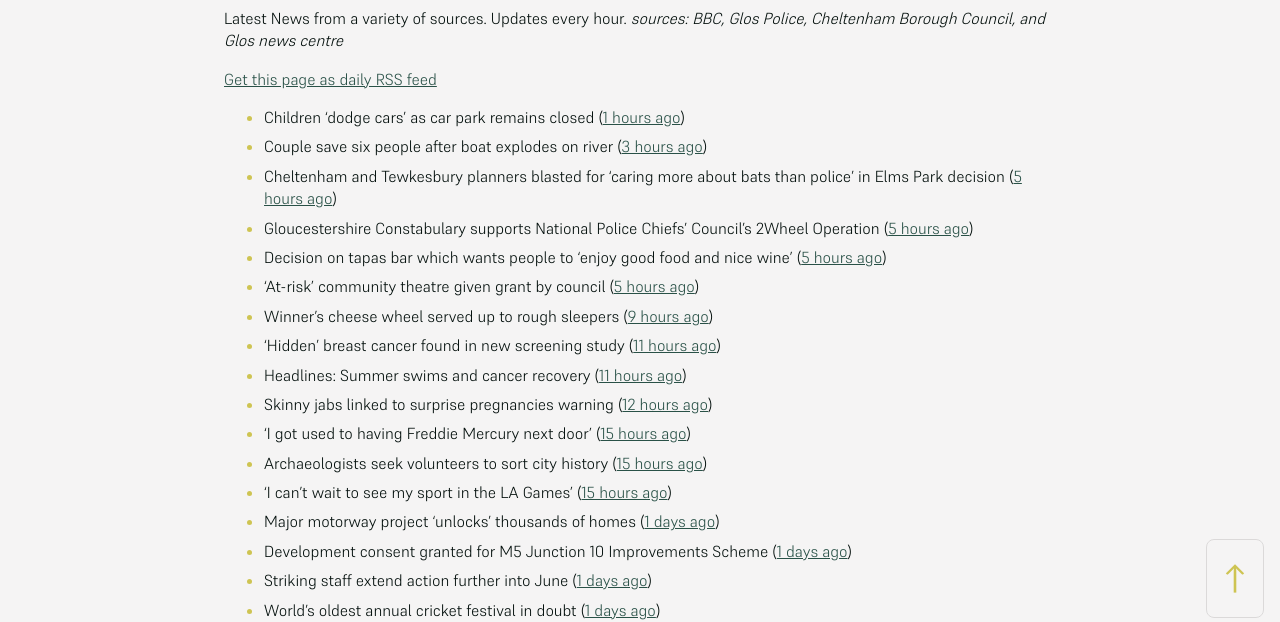
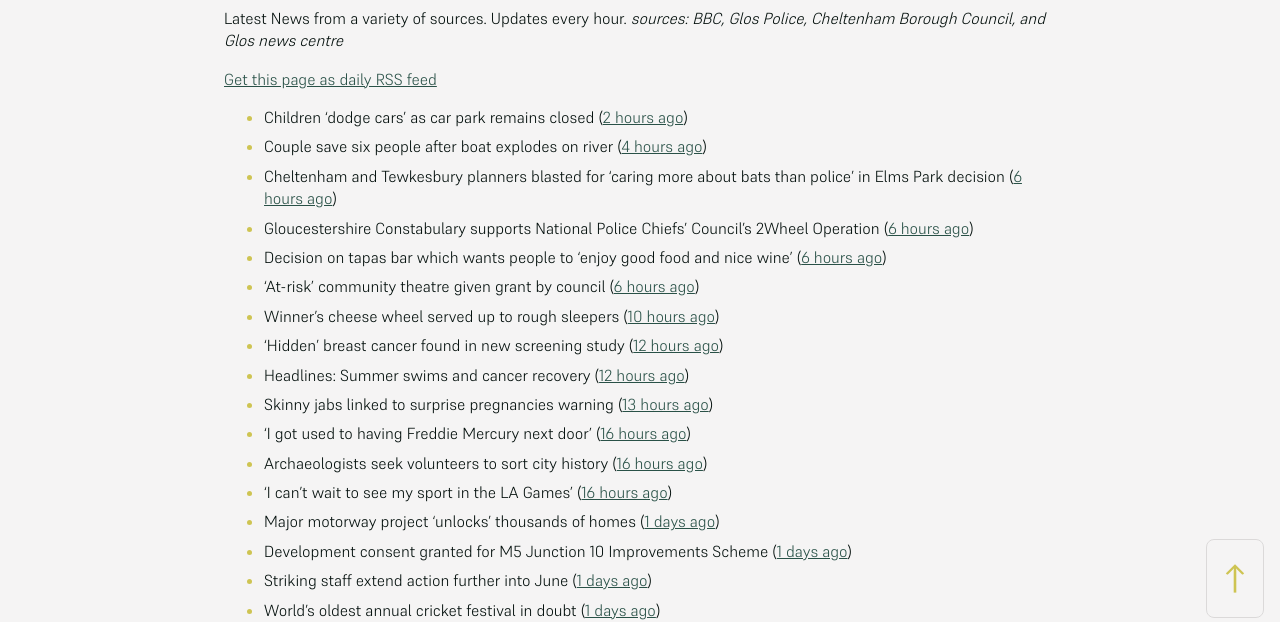
Before and after one commit to mat-0/cheltenham-open-data, a Jekyll site: the page built from _pages/news.md, in a window 1280 px wide and 900 px high. Shown: the part 266-888 px from the top of the window. Built offline with Jekyll 4.4.1, drawn with Linux system fonts in a browser that asks for light colours; some of the changed text lies outside the part shown.

Commit message:
Updated 2025-06-05 21:58:09

```diff
--- a/_pages/news.md
+++ b/_pages/news.md
@@ -12,19 +12,19 @@ _sources: BBC, Glos Police, Cheltenham Borough Council, and Glos news centre_
 [Get this page as daily RSS feed](/daily.rss)
 
 <!-- news_marker starts -->
-- Children 'dodge cars' as car park remains closed ([1 hours ago](https://www.bbc.com/news/articles/c15v3072q04o))
-- Couple save six people after boat explodes on river ([3 hours ago](https://www.bbc.com/news/articles/cq54p798dxlo))
-- Cheltenham and Tewkesbury planners blasted for ‘caring more about bats than police’ in Elms Park decision ([5 hours ago](https://gloucesternewscentre.co.uk/cheltenham-and-tewkesbury-planners-blasted-for-caring-more-about-bats-than-police-in-elms-park-decision/))
-- Gloucestershire Constabulary supports National Police Chiefs’ Council’s 2Wheel Operation ([5 hours ago](https://gloucesternewscentre.co.uk/gloucestershire-constabulary-supports-national-police-chiefs-councils-2wheel-operation/))
-- Decision on tapas bar which wants people to ‘enjoy good food and nice wine’ ([5 hours ago](https://gloucesternewscentre.co.uk/decision-on-tapas-bar-which-wants-people-to-enjoy-good-food-and-nice-wine/))
-- 'At-risk' community theatre given grant by council ([5 hours ago](https://www.bbc.com/news/articles/c2kq2d2e71zo))
-- Winner's cheese wheel served up to rough sleepers ([9 hours ago](https://www.bbc.com/news/articles/cvg9z4l01ygo))
-- 'Hidden' breast cancer found in new screening study ([11 hours ago](https://www.bbc.com/news/articles/cd90g95q8v0o))
-- Headlines: Summer swims and cancer recovery ([11 hours ago](https://www.bbc.com/news/articles/ckgxpzv9r41o))
-- Skinny jabs linked to surprise pregnancies warning ([12 hours ago](https://www.bbc.co.uk/sounds/play/p0lgh4cd))
-- 'I got used to having Freddie Mercury next door' ([15 hours ago](https://www.bbc.com/news/articles/cp8ydj0kplyo))
-- Archaeologists seek volunteers to sort city history ([15 hours ago](https://www.bbc.com/news/articles/cgj8z5vj2n4o))
-- 'I can't wait to see my sport in the LA Games' ([15 hours ago](https://www.bbc.com/news/articles/cjdz8yyl92ro))
+- Children 'dodge cars' as car park remains closed ([2 hours ago](https://www.bbc.com/news/articles/c15v3072q04o))
+- Couple save six people after boat explodes on river ([4 hours ago](https://www.bbc.com/news/articles/cq54p798dxlo))
+- Cheltenham and Tewkesbury planners blasted for ‘caring more about bats than police’ in Elms Park decision ([6 hours ago](https://gloucesternewscentre.co.uk/cheltenham-and-tewkesbury-planners-blasted-for-caring-more-about-bats-than-police-in-elms-park-decision/))
+- Gloucestershire Constabulary supports National Police Chiefs’ Council’s 2Wheel Operation ([6 hours ago](https://gloucesternewscentre.co.uk/gloucestershire-constabulary-supports-national-police-chiefs-councils-2wheel-operation/))
+- Decision on tapas bar which wants people to ‘enjoy good food and nice wine’ ([6 hours ago](https://gloucesternewscentre.co.uk/decision-on-tapas-bar-which-wants-people-to-enjoy-good-food-and-nice-wine/))
+- 'At-risk' community theatre given grant by council ([6 hours ago](https://www.bbc.com/news/articles/c2kq2d2e71zo))
+- Winner's cheese wheel served up to rough sleepers ([10 hours ago](https://www.bbc.com/news/articles/cvg9z4l01ygo))
+- 'Hidden' breast cancer found in new screening study ([12 hours ago](https://www.bbc.com/news/articles/cd90g95q8v0o))
+- Headlines: Summer swims and cancer recovery ([12 hours ago](https://www.bbc.com/news/articles/ckgxpzv9r41o))
+- Skinny jabs linked to surprise pregnancies warning ([13 hours ago](https://www.bbc.co.uk/sounds/play/p0lgh4cd))
+- 'I got used to having Freddie Mercury next door' ([16 hours ago](https://www.bbc.com/news/articles/cp8ydj0kplyo))
+- Archaeologists seek volunteers to sort city history ([16 hours ago](https://www.bbc.com/news/articles/cgj8z5vj2n4o))
+- 'I can't wait to see my sport in the LA Games' ([16 hours ago](https://www.bbc.com/news/articles/cjdz8yyl92ro))
 - Major motorway project 'unlocks' thousands of homes ([1 days ago](https://www.bbc.com/news/articles/cvgnz6eyr22o))
 - Development consent granted for M5 Junction 10 Improvements Scheme ([1 days ago](https://gloucesternewscentre.co.uk/development-consent-granted-for-m5-junction-10-improvements-scheme/))
 - Striking staff extend action further into June ([1 days ago](https://www.bbc.com/news/articles/cz9y0dnl0k3o))
```
Also changed, not shown: other parts of _pages/news.md (+0 -1 lines), _data/flood.json (+4 -4 lines), index.md (+5 -5 lines).
